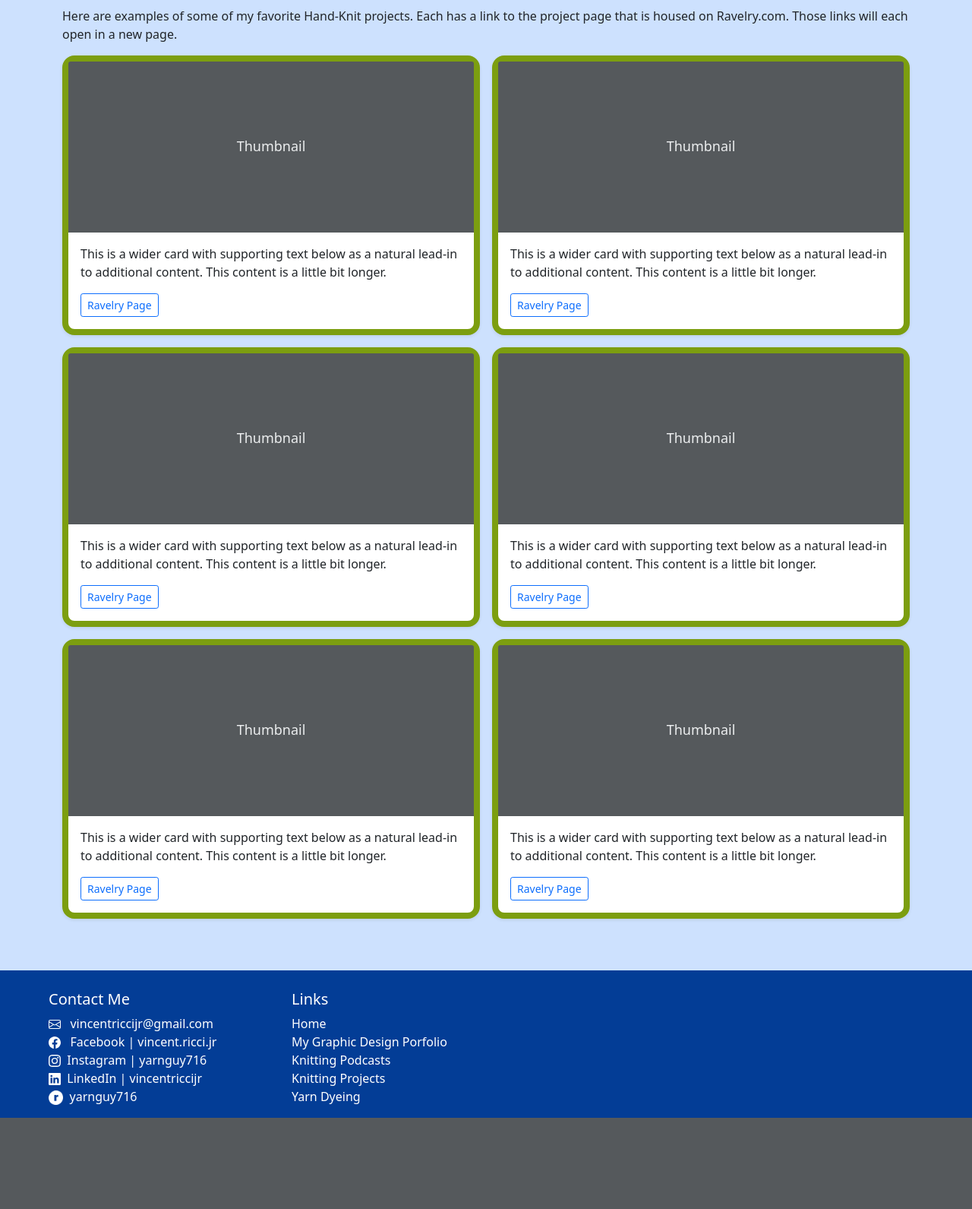
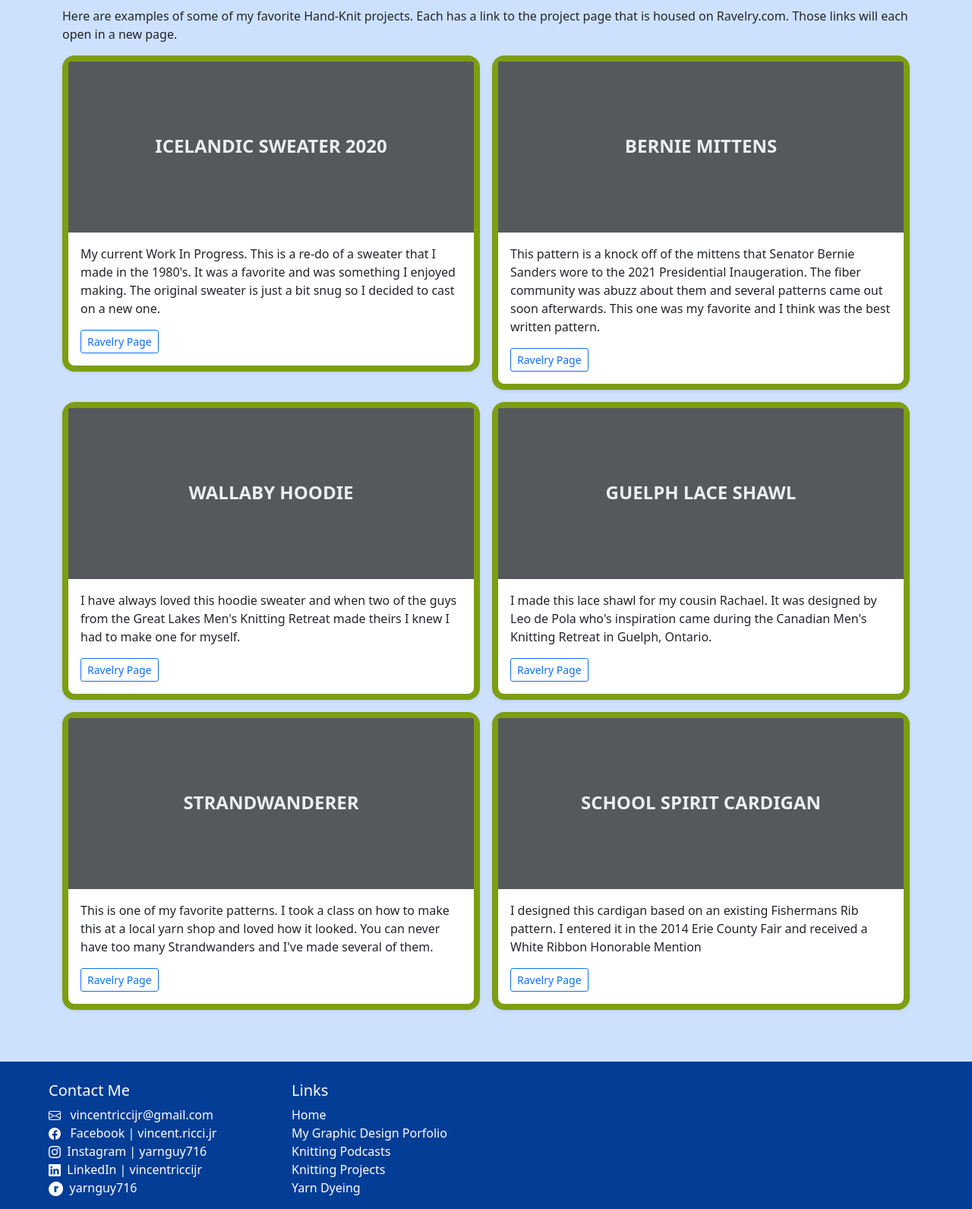
Before and after one commit to vricci518/vince_ricci, a PHP site: page /projects.php in a window 1280 px wide. Shown: the part 220-1811 px from the top of the page at 76% size. Before the commit the page ends 1691 px from the top, so only its background shows below. Run offline with PHP 8.4, Linux system fonts and the light colour scheme.

Commit message:
Updated projects page

```diff
--- a/new_aboutme/about_me2/css/aboutme2.css
+++ b/new_aboutme/about_me2/css/aboutme2.css
@@ -111,7 +111,9 @@
 }
 
 .bd-placeholder-img {
-	font-size: 1.125rem;
+	font-size: 1.5rem;
+	font-weight: 900;
+	text-transform: uppercase;
 	text-anchor: middle;
 	-webkit-user-select: none;
 	-moz-user-select: none;
--- a/new_aboutme/about_me2/projects.php
+++ b/new_aboutme/about_me2/projects.php
@@ -25,15 +25,15 @@
 				<div class="col">
 					<div class="card shadow-sm">
 						<svg class="bd-placeholder-img card-img-top" width="100%" height="225" xmlns="http://www.w3.org/2000/svg" role="img" aria-label="Placeholder: Thumbnail" preserveAspectRatio="xMidYMid slice" focusable="false">
-							<title>Placeholder</title>
-							<rect width="100%" height="100%" fill="#55595c" /><text x="50%" y="50%" fill="#eceeef" dy=".3em">Thumbnail</text>
+							<title>Icelandic Sweater 2020</title>
+							<rect width="100%" height="100%" fill="#55595c" /><text x="50%" y="50%" fill="#eceeef" dy=".3em">Icelandic Sweater 2020</text>
 						</svg>
 
 						<div class="card-body">
-							<p class="card-text">This is a wider card with supporting text below as a natural lead-in to additional content. This content is a little bit longer.</p>
+							<p class="card-text">My current Work In Progress. This is a re-do of a sweater that I made in the 1980's. It was a favorite and was something I enjoyed making. The original sweater is just a bit snug so I decided to cast on a new one.</p>
 							<div class="d-flex justify-content-between align-items-center">
 								<div class="btn-group">
-								<button type="button" class="btn btn-sm btn-outline-primary">Ravelry Page</button>
+								<a href="https://www.ravelry.com/projects/yarnguy716/design-4-2" button type="button" class="btn btn-sm btn-outline-primary" target="blank">Ravelry Page</a>
 								</div>
 							</div>
 						</div>
@@ -42,15 +42,15 @@
 				<div class="col">
 					<div class="card shadow-sm">
 					<svg class="bd-placeholder-img card-img-top" width="100%" height="225" xmlns="http://www.w3.org/2000/svg" role="img" aria-label="Placeholder: Thumbnail" preserveAspectRatio="xMidYMid slice" focusable="false">
-							<title>Placeholder</title>
-							<rect width="100%" height="100%" fill="#55595c" /><text x="50%" y="50%" fill="#eceeef" dy=".3em">Thumbnail</text>
+							<title>Bernie Mittens</title>
+							<rect width="100%" height="100%" fill="#55595c" /><text x="50%" y="50%" fill="#eceeef" dy=".3em">Bernie Mittens</text>
 						</svg>
 
 						<div class="card-body">
-							<p class="card-text">This is a wider card with supporting text below as a natural lead-in to additional content. This content is a little bit longer.</p>
+							<p class="card-text">This pattern is a knock off of the mittens that Senator Bernie Sanders wore to the 2021 Presidential Inaugeration. The fiber community was abuzz about them and several patterns came out soon afterwards. This one was my favorite and I think was the best written pattern.</p>
 							<div class="d-flex justify-content-between align-items-center">
 								<div class="btn-group">
-									<button type="button" class="btn btn-sm btn-outline-primary">Ravelry Page</button>
+									<a href="https://www.ravelry.com/projects/yarnguy716/m4a-mittens-bernie-mittens" target="blank" button type="button" class="btn btn-sm btn-outline-primary">Ravelry Page</a>
 								</div>
 							</div>
 						</div>
@@ -59,15 +59,15 @@
 				<div class="col">
 					<div class="card shadow-sm">
 						<svg class="bd-placeholder-img card-img-top" width="100%" height="225" xmlns="http://www.w3.org/2000/svg" role="img" aria-label="Placeholder: Thumbnail" preserveAspectRatio="xMidYMid slice" focusable="false">
-							<title>Placeholder</title>
-							<rect width="100%" height="100%" fill="#55595c" /><text x="50%" y="50%" fill="#eceeef" dy=".3em">Thumbnail</text>
+							<title>Wallaby Hoodie</title>
+							<rect width="100%" height="100%" fill="#55595c" /><text x="50%" y="50%" fill="#eceeef" dy=".3em">Wallaby Hoodie</text>
 						</svg>
 
 						<div class="card-body">
-							<p class="card-text">This is a wider card with supporting text below as a natural lead-in to additional content. This content is a little bit longer.</p>
+							<p class="card-text">I have always loved this hoodie sweater and when two of the guys from the Great Lakes Men's Knitting Retreat made theirs I knew I had to make one for myself.</p>
 							<div class="d-flex justify-content-between align-items-center">
 								<div class="btn-group">
-								<button type="button" class="btn btn-sm btn-outline-primary">Ravelry Page</button>
+								<a href="https://www.ravelry.com/projects/yarnguy716/a-wonderful-wallaby---1983" alt="wallaby hoodie" button type="button" class="btn btn-sm btn-outline-primary" target="blank">Ravelry Page</a>
 								</div>
 							</div>
 						</div>
@@ -77,15 +77,15 @@
 				<div class="col">
 					<div class="card shadow-sm">
 						<svg class="bd-placeholder-img card-img-top" width="100%" height="225" xmlns="http://www.w3.org/2000/svg" role="img" aria-label="Placeholder: Thumbnail" preserveAspectRatio="xMidYMid slice" focusable="false">
-							<title>Placeholder</title>
-							<rect width="100%" height="100%" fill="#55595c" /><text x="50%" y="50%" fill="#eceeef" dy=".3em">Thumbnail</text>
+							<title>Guelph Lace Shawl</title>
+							<rect width="100%" height="100%" fill="#55595c" /><text x="50%" y="50%" fill="#eceeef" dy=".3em">Guelph Lace Shawl</text>
 						</svg>
 
 						<div class="card-body">
-							<p class="card-text">This is a wider card with supporting text below as a natural lead-in to additional content. This content is a little bit longer.</p>
+							<p class="card-text">I made this lace shawl for my cousin Rachael. It was designed by Leo de Pola who's inspiration came during the Canadian Men's Knitting Retreat in Guelph, Ontario.</p>
 							<div class="d-flex justify-content-between align-items-center">
 								<div class="btn-group">
-								<button type="button" class="btn btn-sm btn-outline-primary">Ravelry Page</button>
+								<a href="https://www.ravelry.com/projects/yarnguy716/guelph" target="blank" type="button" class="btn btn-sm btn-outline-primary">Ravelry Page</a>
 								</div>
 							</div>
 						</div>
@@ -94,14 +94,14 @@
 				<div class="col">
 					<div class="card shadow-sm">
 						<svg class="bd-placeholder-img card-img-top" width="100%" height="225" xmlns="http://www.w3.org/2000/svg" role="img" aria-label="Placeholder: Thumbnail" preserveAspectRatio="xMidYMid slice" focusable="false">
-							<title>Placeholder</title>
-							<rect width="100%" height="100%" fill="#55595c" /><text x="50%" y="50%" fill="#eceeef" dy=".3em">Thumbnail</text>
+							<title>Strandwanderer</title>
+							<rect width="100%" height="100%" fill="#55595c" /><text x="50%" y="50%" fill="#eceeef" dy=".3em">Strandwanderer</text>
 						</svg>
 						<div class="card-body">
-							<p class="card-text">This is a wider card with supporting text below as a natural lead-in to additional content. This content is a little bit longer.</p>
+							<p class="card-text">This is one of my favorite patterns. I took a class on how to make this at a local yarn shop and loved how it looked. You can never have too many Strandwanders and I've made several of them.</p>
 							<div class="d-flex justify-content-between align-items-center">
 								<div class="btn-group">
-								<button type="button" class="btn btn-sm btn-outline-primary">Ravelry Page</button>
+								<a href="https://www.ravelry.com/projects/yarnguy716/strandwanderer" target="blank" type="button" class="btn btn-sm btn-outline-primary">Ravelry Page</a>
 								</div>
 							</div>
 						</div>
@@ -110,14 +110,14 @@
 				<div class="col">
 					<div class="card shadow-sm">
 						<svg class="bd-placeholder-img card-img-top" width="100%" height="225" xmlns="http://www.w3.org/2000/svg" role="img" aria-label="Placeholder: Thumbnail" preserveAspectRatio="xMidYMid slice" focusable="false">
-							<title>Placeholder</title>
-							<rect width="100%" height="100%" fill="#55595c" /><text x="50%" y="50%" fill="#eceeef" dy=".3em">Thumbnail</text>
+							<title>School Spirit Cardigan</title>
+							<rect width="100%" height="100%" fill="#55595c" /><text x="50%" y="50%" fill="#eceeef" dy=".3em">School Spirit Cardigan</text>
 						</svg>
 						<div class="card-body">
-							<p class="card-text">This is a wider card with supporting text below as a natural lead-in to additional content. This content is a little bit longer.</p>
+							<p class="card-text">I designed this cardigan based on an existing Fishermans Rib pattern. I entered it in the 2014 Erie County Fair and received a White Ribbon Honorable Mention</p>
 							<div class="d-flex justify-content-between align-items-center">
 								<div class="btn-group">
-								<button type="button" class="btn btn-sm btn-outline-primary">Ravelry Page</button>
+								<a href="https://www.ravelry.com/projects/yarnguy716/school-spirit-sweater-cardigan" target="blank" type="button" class="btn btn-sm btn-outline-primary">Ravelry Page</a>
 								</div>
 							</div>
 						</div>
```
Also changed, not shown: new_aboutme/about_me2/img/berniemittens.jpg (added). Lines whose indentation alone changed are shown as unchanged.
